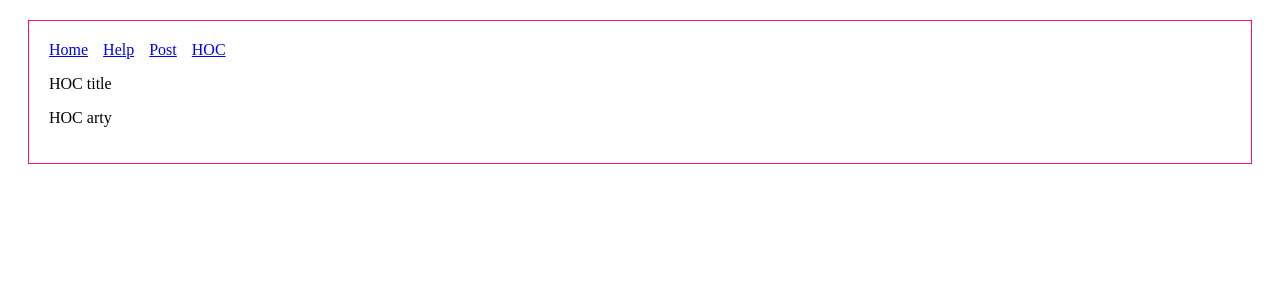
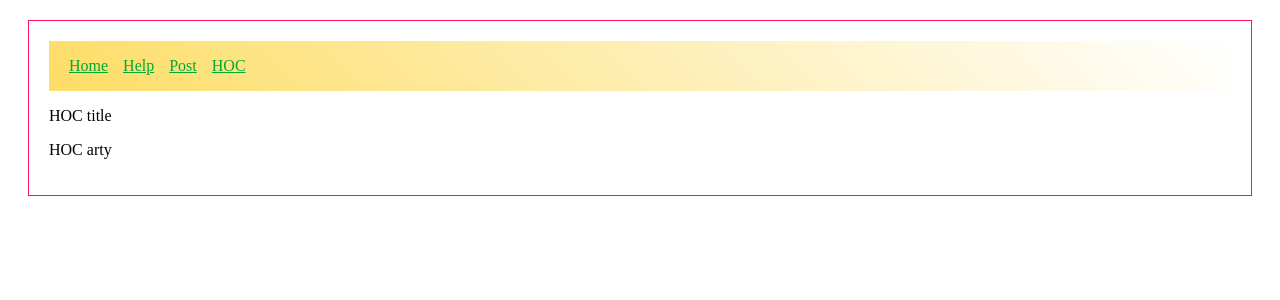
Before and after one commit to sunrlse/sr-x-next, a Next.js app: page /hoc in a window 1280 px wide. Shown: the top 300 px of the page. Built offline with nearby package versions, Linux system fonts and the light colour scheme.

Commit message:
change header

```diff
--- a/components/Header.js
+++ b/components/Header.js
@@ -1,11 +1,19 @@
 import Link from 'next/link'
 
+const headerStyle = {
+  height: 50,
+  paddingLeft: 20,
+  display: "flex",
+  alignItems: "center",
+  background: "linear-gradient(45deg, #fddd66, transparent)"
+}
 const linkStyle = {
-  marginRight: 15
+  marginRight: 15,
+  color: "#0a3"
 }
 
 const Header = () => (
-  <div>
+  <div style={headerStyle}>
     <Link href="/">
       <a style={linkStyle}>Home</a>
     </Link>
--- a/package.json
+++ b/package.json
@@ -4,7 +4,7 @@
   "description": "",
   "main": "index.js",
   "scripts": {
-    "dev": "next",
+    "dev": "next --port=3003",
     "build": "next build && npm start",
     "start": "next start --port=3003"
   },
```
